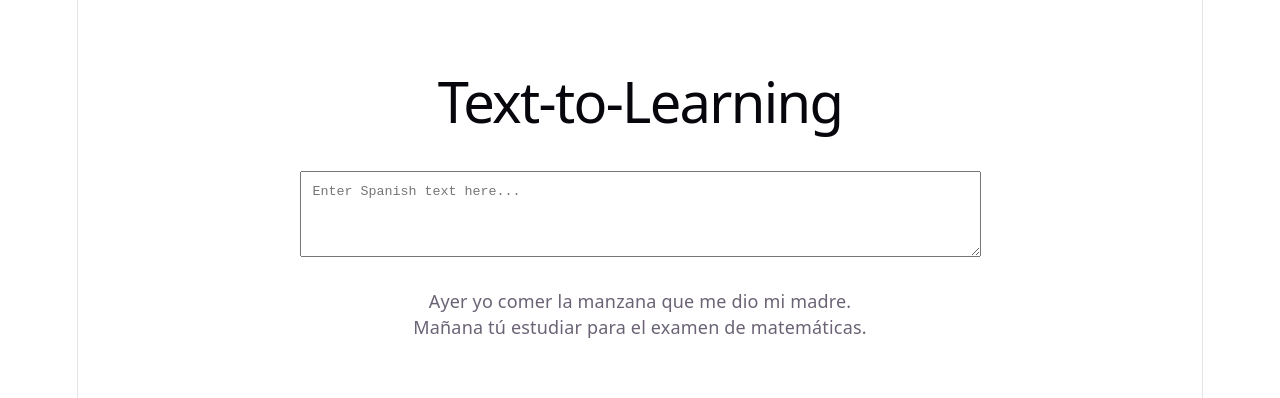
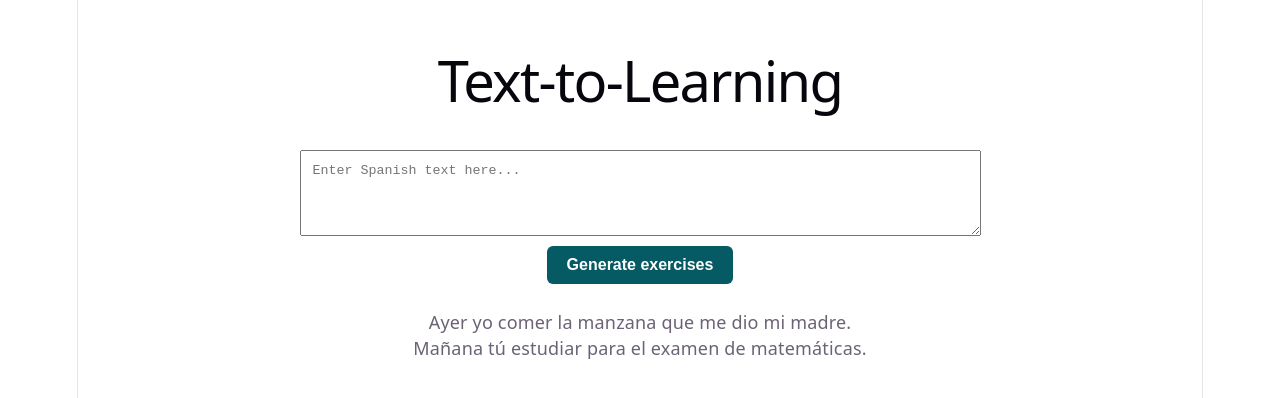
Before and after one commit to MekhiHernandez/text-to-learning, a React app in the folder frontend/: page / in a window 1280 px wide. Shown: the part 202-600 px from the top of the page. Built offline with nearby package versions, Linux system fonts and the light colour scheme; the HTML template or start-up script is replaced by a standard one.

Commit message:
feat(frontend): add button click, style button

```diff
--- a/frontend/src/App.css
+++ b/frontend/src/App.css
@@ -14,3 +14,29 @@
 .entry-box {
   padding: 12px;
 }
+
+.entry-form {
+  display: flex;
+  flex-direction: column;
+  gap: 10px;
+  align-items: center;
+
+  @media (max-width: 1024px) {
+    gap: 8px;
+  }
+}
+
+.submit-button {
+  padding: 10px 20px;
+  font-size: 16px;
+  font-weight: 600;
+  color: white;
+  background-color: #055a63;   /* pick your color */
+  border: none;
+  border-radius: 6px;
+  cursor: pointer;
+}
+
+.submit-button:hover {
+  background-color: #044249;
+}
--- a/frontend/src/App.jsx
+++ b/frontend/src/App.jsx
@@ -1,11 +1,11 @@
 import React, { useState } from 'react'
 import './App.css'
 
-function EntryBox() {
+function EntryBox({ onSubmit }) {
   const [textValue, setTextValue] = useState('');
 
   return (
-    <div>
+    <div className="entry-form">
       <textarea
         className="entry-box"
         value = {textValue}
@@ -14,6 +14,9 @@ function EntryBox() {
         cols = {80}
         placeholder = "Enter Spanish text here..."
         />
+      <button className="submit-button" onClick={() => onSubmit(textValue)}>
+        Generate exercises
+      </button>
     </div>
   );
 }
@@ -38,10 +41,14 @@ const EXERCISES = [
 ]
 
 function App() {
+  function handleSubmit(text) {
+    console.log("Submitted text:", text);
+  }
+
   return (
     <main className="App">
       <h1>Text-to-Learning</h1>
-      <EntryBox />
+      <EntryBox onSubmit={handleSubmit} />
       <ExerciseList exercises={EXERCISES} />
     </main>
   )
```
